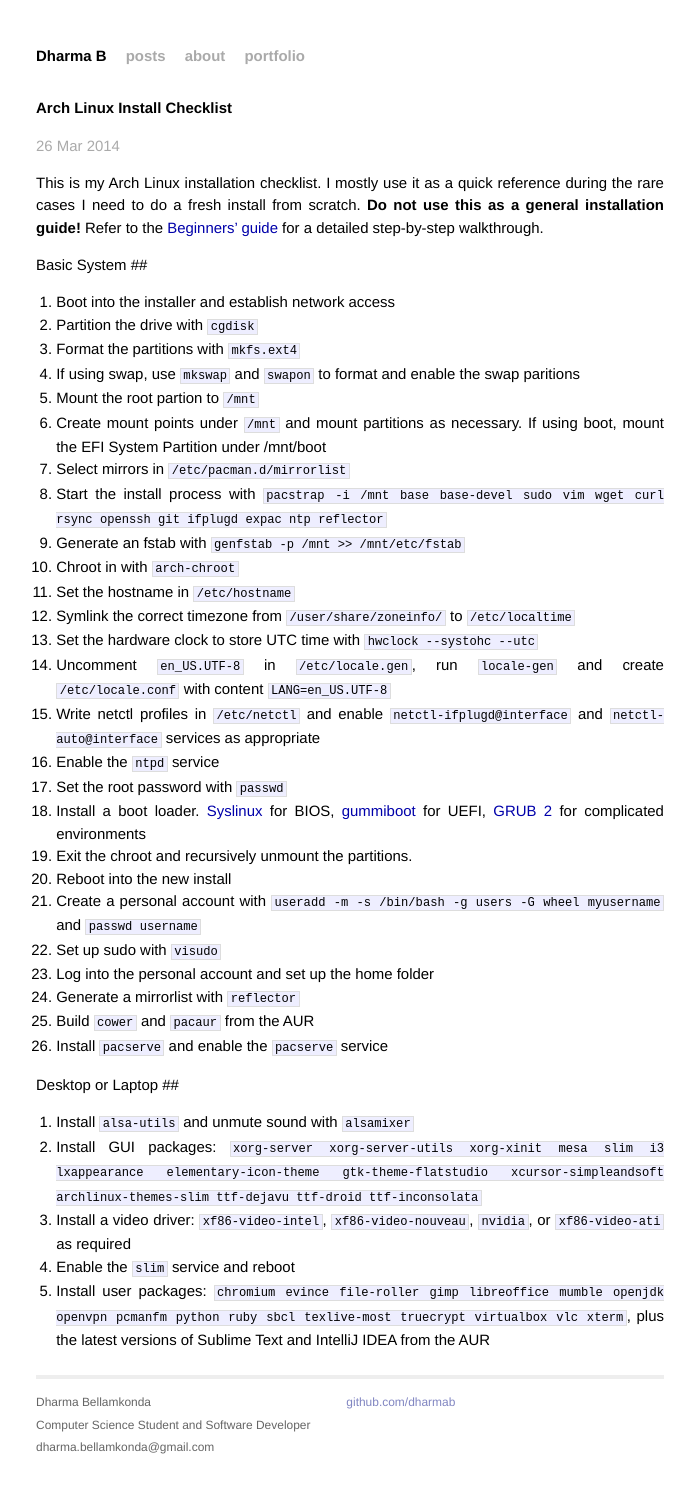
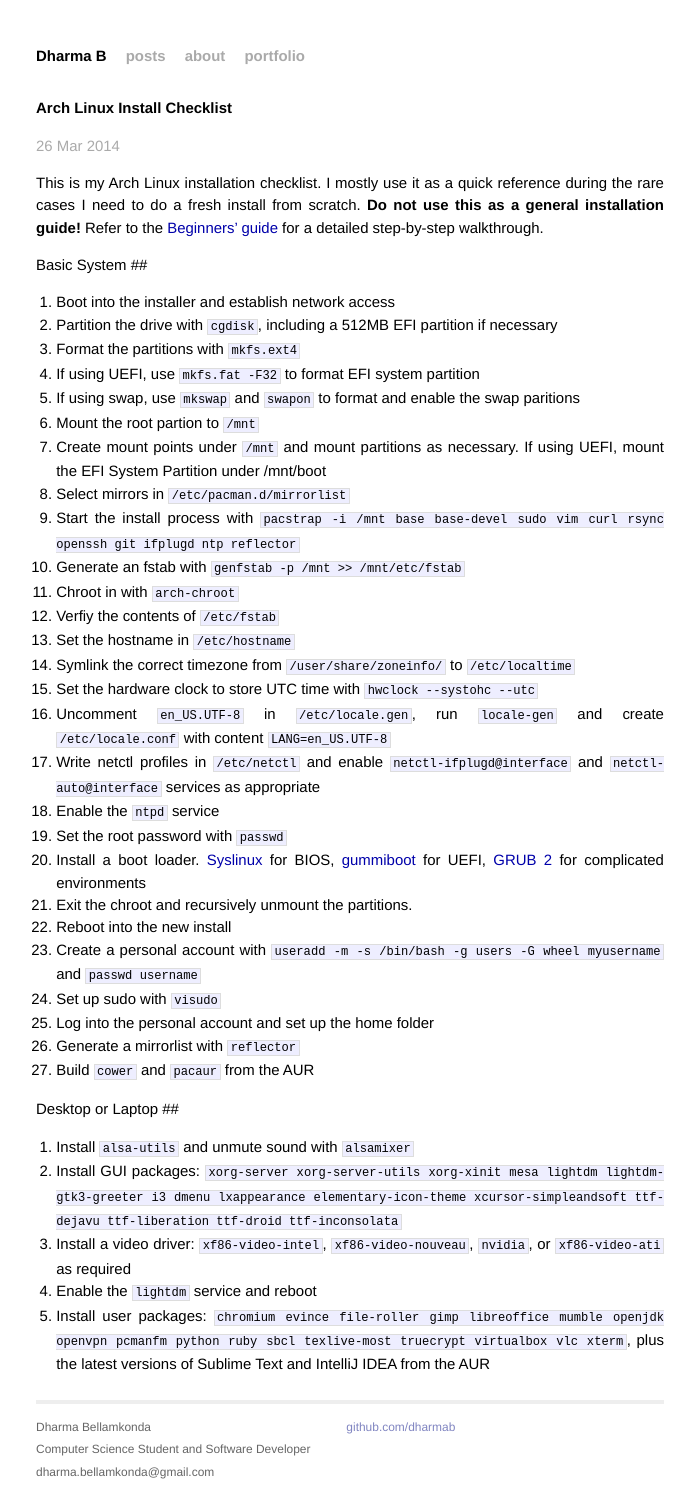
Before and after one commit to dharmab/dharmab.github.io, a Jekyll site: the page built from _posts/2014-03-26-arch-linux-install-checklist.markdown, in a window 1280 px wide. Shown: the whole page, without its empty margins (290-985 px from the left). Built offline with Jekyll 4.4.1, drawn with Linux system fonts in a browser that asks for light colours; Markdown is read by kramdown in place of the engine named in the settings; before the commit the page ends 1471 px from its top, so only the background shows below that.

Commit message:
update to arch install checklist based on new pc

```diff
--- a/_posts/2014-03-26-arch-linux-install-checklist.markdown
+++ b/_posts/2014-03-26-arch-linux-install-checklist.markdown
@@ -9,15 +9,17 @@ This is my Arch Linux installation checklist. I mostly use it as a quick referen
 Basic System
 ##
 1. Boot into the installer and establish network access
-1. Partition the drive with `cgdisk`
+1. Partition the drive with `cgdisk`, including a 512MB EFI partition if necessary
 1. Format the partitions with `mkfs.ext4`
+1. If using UEFI, use `mkfs.fat -F32` to format EFI system partition
 1. If using swap, use `mkswap` and `swapon` to format and enable the swap paritions
 1. Mount the root partion to `/mnt`
-1. Create mount points under `/mnt` and mount partitions as necessary. If using boot, mount the EFI System Partition under /mnt/boot
+1. Create mount points under `/mnt` and mount partitions as necessary. If using UEFI, mount the EFI System Partition under /mnt/boot
 1. Select mirrors in `/etc/pacman.d/mirrorlist`
-1. Start the install process with `pacstrap -i /mnt base base-devel sudo vim wget curl rsync openssh git ifplugd expac ntp reflector`
+1. Start the install process with `pacstrap -i /mnt base base-devel sudo vim curl rsync openssh git ifplugd ntp reflector`
 1. Generate an fstab with `genfstab -p /mnt >> /mnt/etc/fstab`
 1. Chroot in with `arch-chroot`
+1. Verfiy the contents of `/etc/fstab`
 1. Set the hostname in `/etc/hostname`
 1. Symlink the correct timezone from `/user/share/zoneinfo/` to `/etc/localtime`
 1. Set the hardware clock to store UTC time with `hwclock --systohc --utc`
@@ -33,12 +35,11 @@ Basic System
 1. Log into the personal account and set up the home folder
 1. Generate a mirrorlist with `reflector`
 1. Build `cower` and `pacaur` from the AUR
-1. Install `pacserve` and enable the `pacserve` service
 
 Desktop or Laptop
 ##
 1. Install `alsa-utils` and unmute sound with `alsamixer`
-1. Install GUI packages: `xorg-server xorg-server-utils xorg-xinit mesa slim i3 lxappearance elementary-icon-theme gtk-theme-flatstudio xcursor-simpleandsoft archlinux-themes-slim ttf-dejavu ttf-droid ttf-inconsolata`
+1. Install GUI packages: `xorg-server xorg-server-utils xorg-xinit mesa lightdm lightdm-gtk3-greeter i3 dmenu lxappearance elementary-icon-theme xcursor-simpleandsoft ttf-dejavu ttf-liberation ttf-droid ttf-inconsolata`
 1. Install a video driver: `xf86-video-intel`, `xf86-video-nouveau`, `nvidia`, or `xf86-video-ati` as required
-1. Enable the `slim` service and reboot
+1. Enable the `lightdm` service  and reboot
 1. Install user packages: `chromium evince file-roller gimp libreoffice mumble openjdk openvpn pcmanfm python ruby sbcl texlive-most truecrypt virtualbox vlc xterm`, plus the latest versions of Sublime Text and IntelliJ IDEA from the AUR
```
